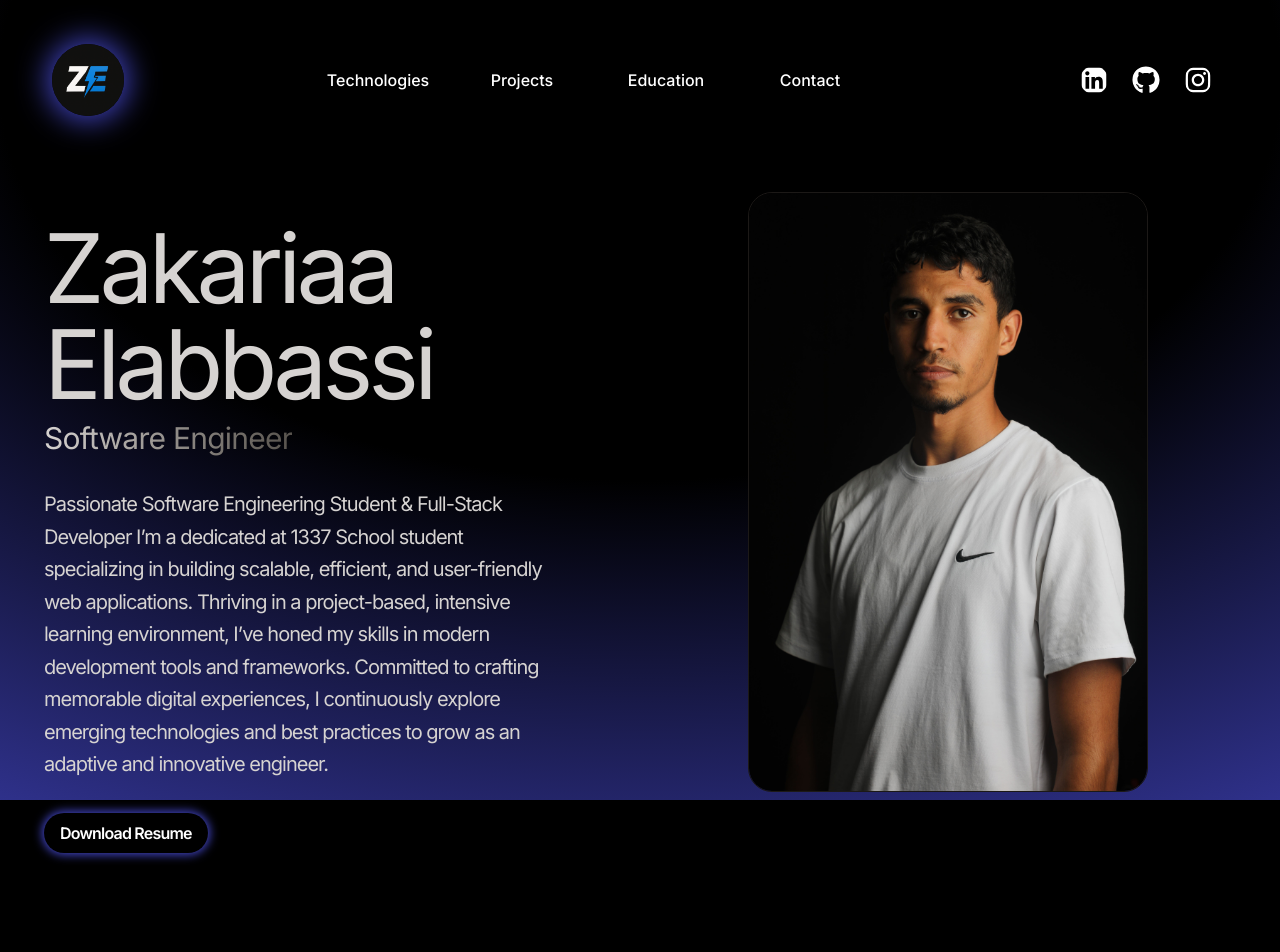
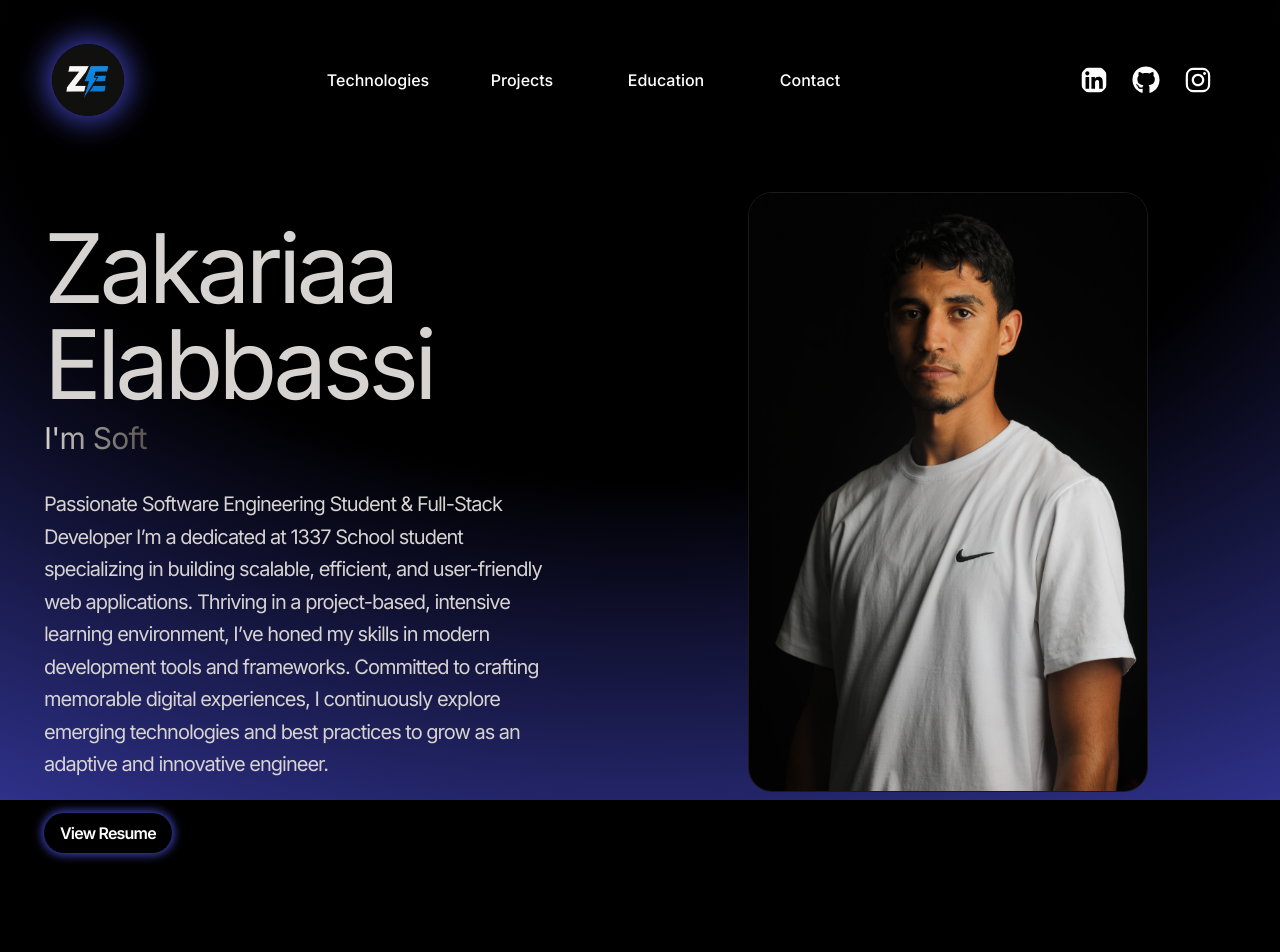
Before and after one commit to zelabbas/portfolio, a React (Vite) app in the folder my-portfolio/: page / in a window 1280 px wide. Shown: the top 952 px of the page. Built offline with nearby package versions, Linux system fonts and the light colour scheme.

Commit message:
update some section

```diff
--- a/my-portfolio/src/components/Education.jsx
+++ b/my-portfolio/src/components/Education.jsx
@@ -12,7 +12,7 @@ function Education() {
         <div
             className="p-6 rounded-lg shadow-md hover:shadow-lg transition">
           <motion.h3 initial={{ opacity: 0, x: -100 }} whileInView={{ opacity: 1, x: 0 }} transition={{ duration: 1.5 }}
-            className="text-2xl font-semibold text-blue-800">Bachelor’s Degree in Mathematical Sciences</motion.h3>
+            className="text-2xl font-semibold text-blue-800">baccalaureate Degree in Mathematical Sciences</motion.h3>
           <motion.p initial={{ opacity: 0, x: 100 }} whileInView={{ opacity: 1, x: 0 }} transition={{ duration: 1.5 }}
              className="text-stone-300">Ibno Khafaja, Casablanca</motion.p>
           <motion.p initial={{ opacity: 0, x: -100 }} whileInView={{ opacity: 1, x: 0 }} transition={{ duration: 1.5 }}
--- a/my-portfolio/src/components/SectionHero.jsx
+++ b/my-portfolio/src/components/SectionHero.jsx
@@ -1,58 +1,112 @@
-import React from 'react'
-import ProfilePic from '../assets/profile.jpg'
-import { HERO_CONTENT } from '../../constants/constants'
-import { motion } from 'framer-motion'
+import React from "react";
+import ProfilePic from "../assets/profile.jpg";
+import { HERO_CONTENT } from "../../constants/constants";
+import { motion } from "framer-motion";
+import { useEffect, useState } from "react";
 
 const containerVariants = {
-    hidden: { opacity: 0 , x: -100 },
+  hidden: { opacity: 0, x: -100 },
   visible: {
-        opacity: 1, x: 0,
-        transition: { duration: 0.5, staggerChildren: 0.5} },
-}
+    opacity: 1,
+    x: 0,
+    transition: { duration: 0.5, staggerChildren: 0.5 },
+  },
+};
 
 const itemChildVariants = {
   hidden: { opacity: 0, x: -100 },
-    visible: { opacity: 1, x: 0,
-        transition: { duration: 0.5}
-    },
-}
+  visible: { opacity: 1, x: 0, transition: { duration: 0.5 } },
+};
 
 function SectionHero() {
+  const titles = ["Software Engineer", "Full Stack Developer"];
+  const [text, setText] = useState("");
+  const [index, setIndex] = useState(0);
+  const [subIndex, setSubIndex] = useState(0);
+  const [deleting, setDeleting] = useState(false);
+
+  useEffect(() => {
+    const currentTitle = titles[index];
+
+    const timeout = setTimeout(
+      () => {
+        if (!deleting && subIndex < currentTitle.length) {
+          setSubIndex(subIndex + 1);
+          setText(currentTitle.substring(0, subIndex + 1));
+        } else if (deleting && subIndex > 0) {
+          setSubIndex(subIndex - 1);
+          setText(currentTitle.substring(0, subIndex - 1));
+        } else if (!deleting && subIndex === currentTitle.length) {
+          setDeleting(true);
+        } else if (deleting && subIndex === 0) {
+          setDeleting(false);
+          setIndex((index + 1) % titles.length);
+        }
+      },
+      deleting ? 50 : 100
+    );
+
+    return () => clearTimeout(timeout);
+  }, [subIndex, deleting, index]);
+
   return (
     <div>
-      <div className='pb-10  lg:mb-36'>
-        <div className='flex flex-wrap lg:flex-row-reverse'>
-            <div className='w-full lg:w-1/2'>
-                <div className='flex justify-center lg:p-8'>
-                    <motion.img src={ProfilePic} alt="ZE profile"
-                         className='border border-stone-900 rounded-3xl h-80 sm:h-150'
-                         initial={{x: 100, opacity: 0}}
-                         animate={{x: 0, opacity: 1}}
-                         transition={{duration: 1, delay: 1.5}}
+      <div className="pb-10  lg:mb-36">
+        <div className="flex flex-wrap lg:flex-row-reverse">
+          <div className="w-full lg:w-1/2">
+            <div className="flex justify-center lg:p-8">
+              <motion.img
+                src={ProfilePic}
+                alt="ZE profile"
+                className="border border-stone-900 rounded-3xl h-80 sm:h-150"
+                initial={{ x: 100, opacity: 0 }}
+                animate={{ x: 0, opacity: 1 }}
+                transition={{ duration: 1, delay: 1.5 }}
               />
             </div>
           </div>
 
-            <div className='w-full lg:w-1/2'>
-                <motion.div initial="hidden" animate="visible" variants={containerVariants}
-                    className='flex flex-col items-center lg:items-start mt-10 p-5'>
-                    <motion.h1 variants={itemChildVariants} className='pb-2 text-4xl tracking-tighter lg:text-8xl'>Zakariaa Elabbassi</motion.h1>
-                    <motion.span variants={itemChildVariants} className='bg-gradient-to-r from-stone-300 to-stone-600 bg-clip-text text-3xl tracking-tight text-transparent'>
-                        Software Engineer
+          <div className="w-full lg:w-1/2">
+            <motion.div
+              initial="hidden"
+              animate="visible"
+              variants={containerVariants}
+              className="flex flex-col items-center lg:items-start mt-10 p-5"
+            >
+              <motion.h1
+                variants={itemChildVariants}
+                className="pb-2 text-4xl tracking-tighter lg:text-8xl"
+              >
+                Zakariaa Elabbassi
+              </motion.h1>
+              <motion.span
+                variants={itemChildVariants}
+                className="bg-gradient-to-r from-stone-300 to-stone-600 bg-clip-text text-3xl tracking-tight text-transparent"
+              >
+                I'm {text}
               </motion.span>
-                    <motion.p variants={itemChildVariants} className='my-2 max-w-lg py-6 text-xl tracking-tighter leading-relaxed'>{HERO_CONTENT}</motion.p>
-                    <motion.a variants={itemChildVariants}  href="/resume.pdf"
-                       target='_blank'
-                       rel='noopener noreferrer'
+              <motion.p
+                variants={itemChildVariants}
+                className="my-2 max-w-lg py-6 text-xl tracking-tighter leading-relaxed"
+              >
+                {HERO_CONTENT}
+              </motion.p>
+              <motion.a
+                variants={itemChildVariants}
+                href="/Resume1.pdf"
+                target="_blank"
+                rel="noopener noreferrer"
                 //    download
-                       className='text-white tracking-tighter  font-semibold py-2 px-4 rounded-full  transition duration-300 ease-in-out transform hover:bg-gradient-to-r from-[#000] to-[#4245c4] hover:scale-105 shadow-[0_0_10px_2px_#4245c4]'>
-                        Download Resume</motion.a>
+                className="text-white tracking-tighter  font-semibold py-2 px-4 rounded-full  transition duration-300 ease-in-out transform hover:bg-gradient-to-r from-[#000] to-[#4245c4] hover:scale-105 shadow-[0_0_10px_2px_#4245c4]"
+              >
+                View Resume
+              </motion.a>
             </motion.div>
           </div>
         </div>
       </div>
     </div>
-  )
+  );
 }
 
 export default SectionHero;
```
Lines whose indentation alone changed are shown as unchanged.
